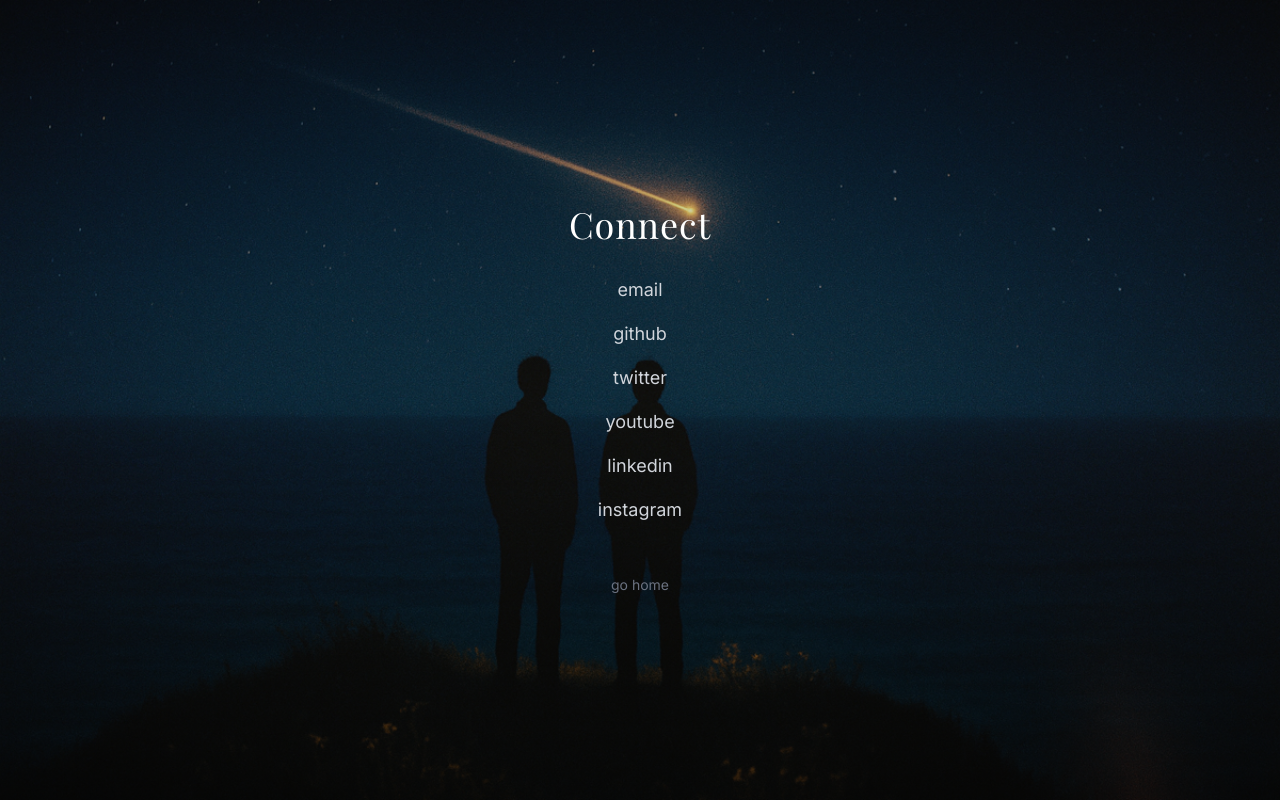
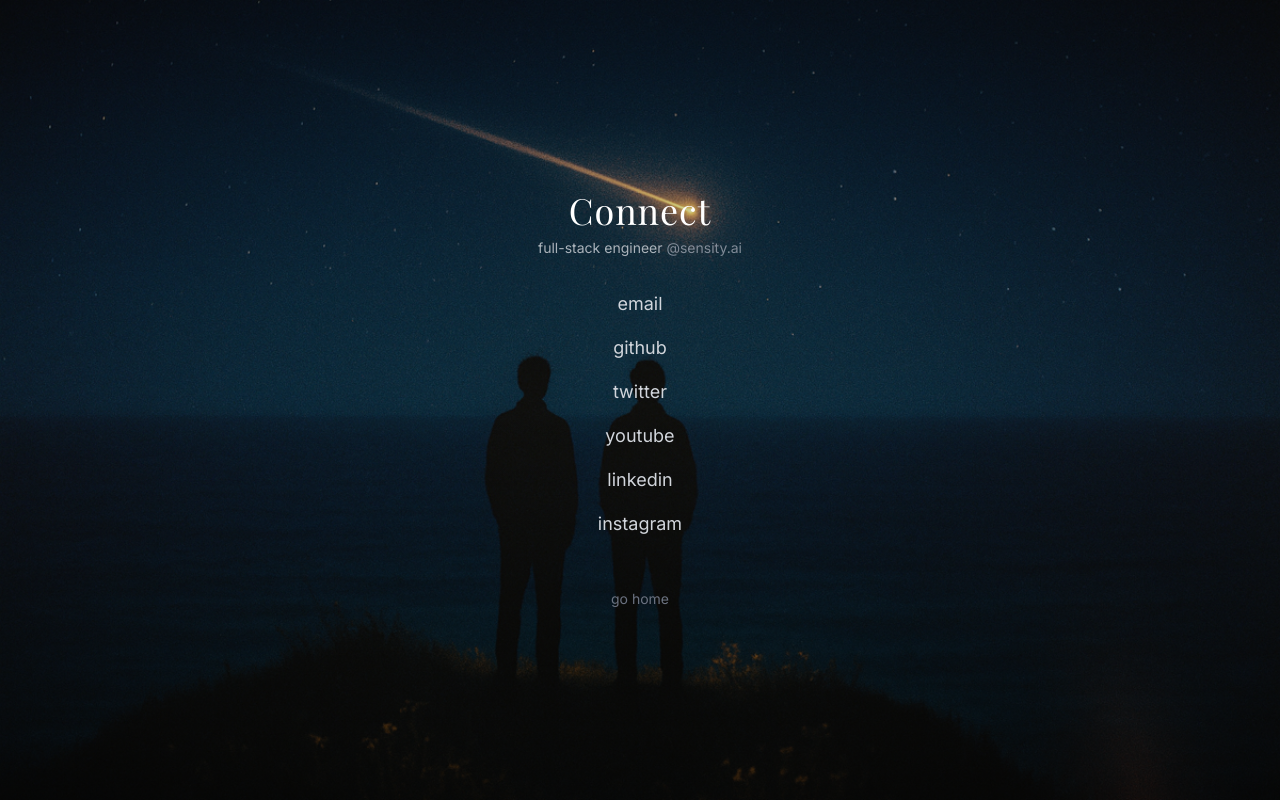
Before and after one commit to DogukanUrker/dogukanurker.com, a Next.js app in the folder app/: page /socials in a window 1280 px wide. Built offline with nearby package versions, Linux system fonts and the light colour scheme; no server answers; the database is empty.

Commit message:
Add job title subtitle to socials page
- Added "full-stack engineer @sensity.ai" below Connect title
- Uses same styling and font as landing page
- Adjusted spacing (mb-8 to mb-2 on title, mb-8 on subtitle)

```diff
--- a/app/src/app/socials/page.tsx
+++ b/app/src/app/socials/page.tsx
@@ -58,11 +58,23 @@ export default function SocialsPage() {
           className={`text-center transition-all duration-1000 ${loaded ? "opacity-100 translate-y-0" : "opacity-0 translate-y-8"}`}
         >
           <h1
-            className="text-white text-4xl font-light mb-8 tracking-wide"
+            className="text-white text-4xl font-light mb-2 tracking-wide"
             style={{ fontFamily: "'Playfair Display', serif" }}
           >
             Connect
           </h1>
+
+          <p className="text-gray-300 text-sm mb-8 opacity-80">
+            full-stack engineer{" "}
+            <a
+              href="https://sensity.ai"
+              target="_blank"
+              rel="noopener noreferrer"
+              className="text-gray-400 transition-all duration-300 hover:text-white"
+            >
+              @sensity.ai
+            </a>
+          </p>
 
           <nav className="flex flex-col items-center gap-4">
             {socials.map((social, index) => (
```
